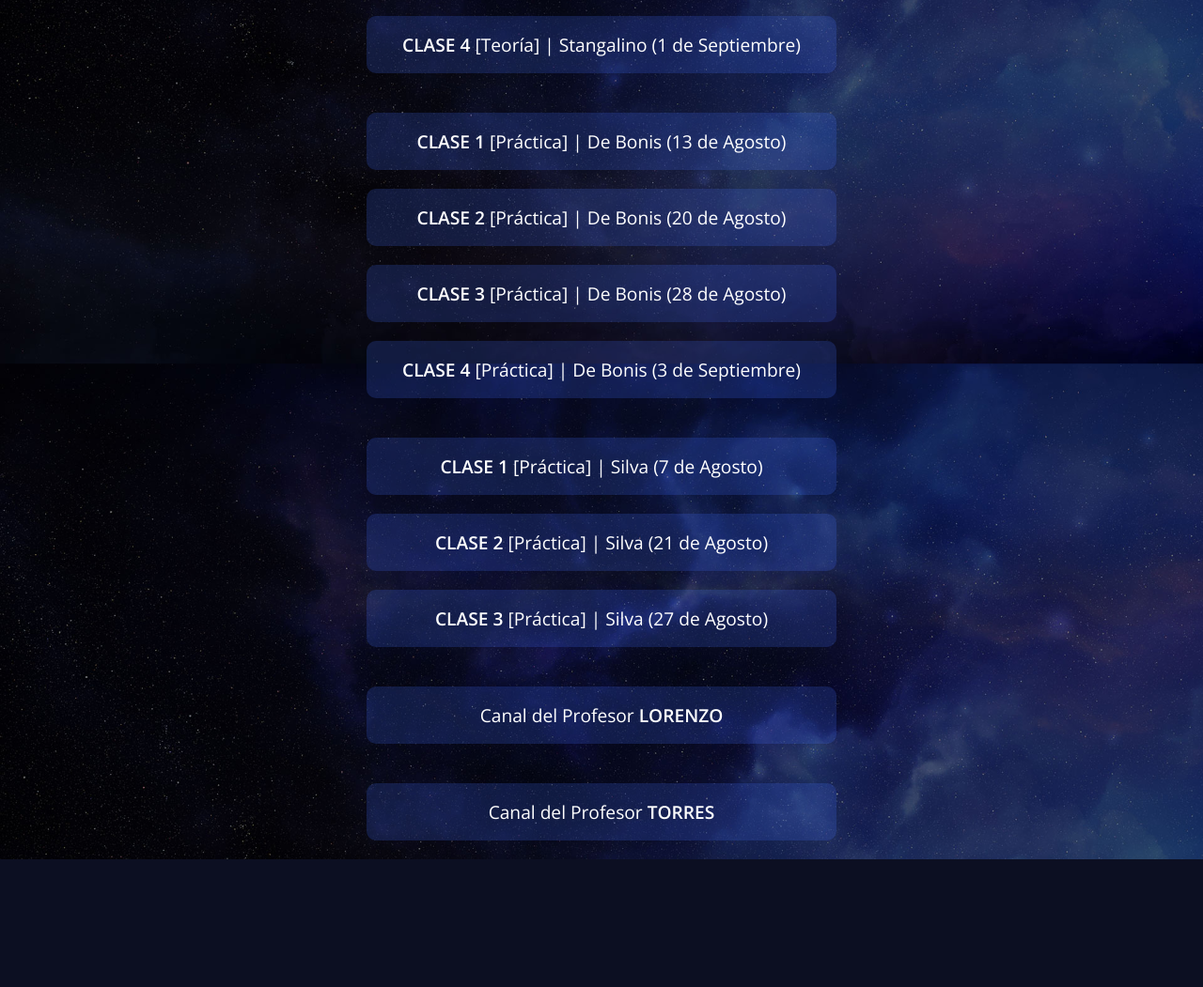
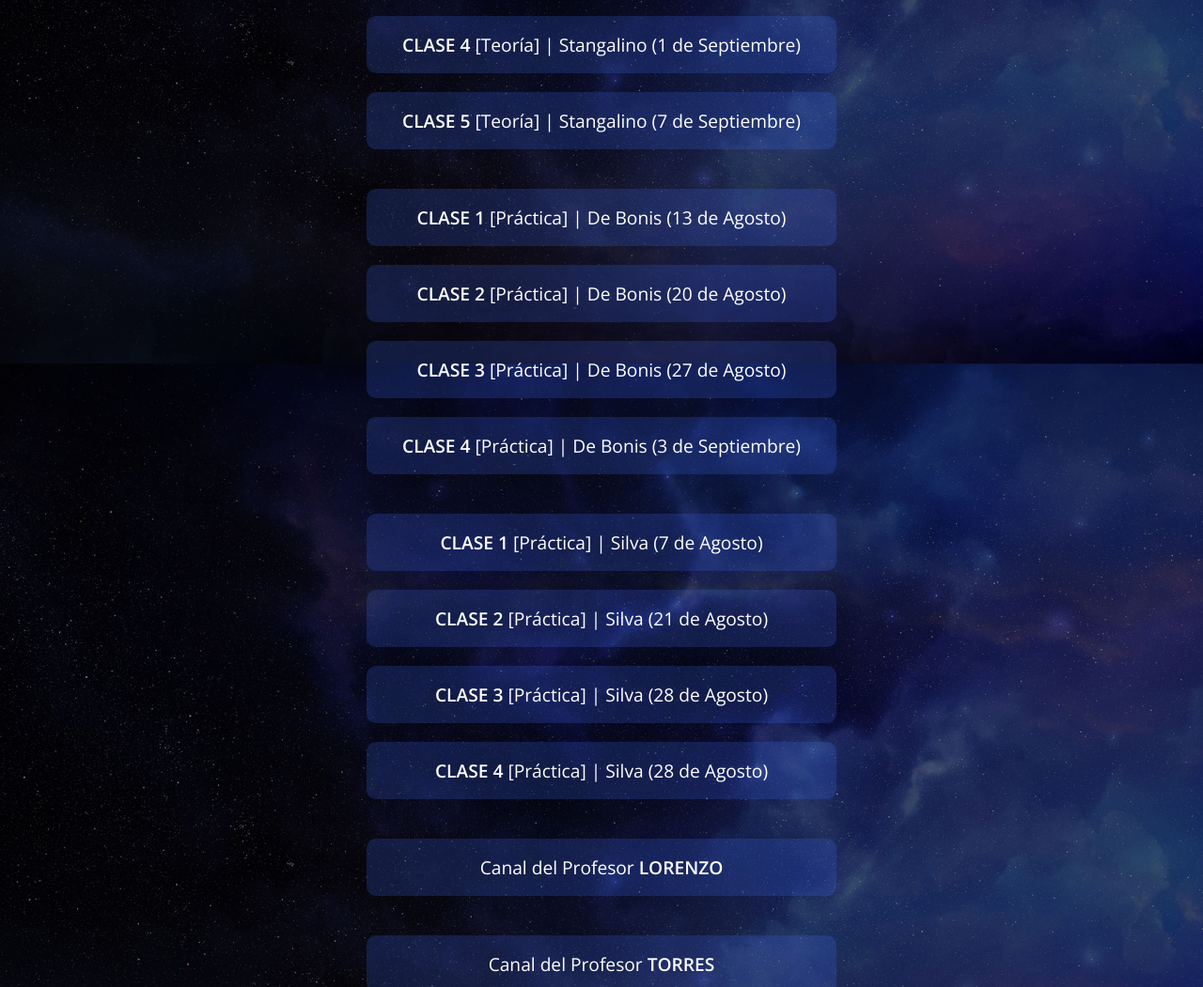
Before and after one commit to KHMarx0/0, a plain HTML site: page laboral/index.html in a window 1280 px wide. Shown: the part 466-1517 px from the top of the page at 94% size. Before the commit the page ends 1381 px from the top, so only its background shows below. Drawn offline with nearby package versions, Linux system fonts and the light colour scheme.

Commit message:
Update index.html

```diff
--- a/laboral/index.html
+++ b/laboral/index.html
@@ -26,19 +26,21 @@
         <a class="link" href="https://www.youtube.com/watch?v=fJ6ibRTLcPk" target="_blank"><strong>CLASE 2</strong> [Teoría] | Stangalino (18 de Agosto)</a>
         <a class="link" href="https://www.youtube.com/watch?v=M9pFkJRy_88" target="_blank"><strong>CLASE 3</strong> [Teoría] | Stangalino (25 de Agosto)</a>
         <a class="link" href="https://www.youtube.com/playlist?list=PLzMR15243cDu75f00nxlhq0_hh-z1ncoI" target="_blank"><strong>CLASE 4</strong> [Teoría] | Stangalino (1 de Septiembre)</a>
+        <a class="link" href="https://www.youtube.com/watch?v=aO93H665g7k" target="_blank"><strong>CLASE 5</strong> [Teoría] | Stangalino (7 de Septiembre)</a>
 
 <br>
 
         <a class="link" href="https://www.youtube.com/watch?v=6uL7vhjpNnw" target="_blank"><strong>CLASE 1</strong> [Práctica] | De Bonis (13 de Agosto) </a>
         <a class="link" href="https://www.youtube.com/watch?v=0TS6JNgZG8I" target="_blank"><strong>CLASE 2</strong> [Práctica] | De Bonis (20 de Agosto)</a>
-        <a class="link" href="https://www.youtube.com/watch?v=7dUBJXnUIwc" target="_blank"><strong>CLASE 3</strong> [Práctica] | De Bonis (28 de Agosto)</a>
+        <a class="link" href="https://www.youtube.com/watch?v=7dUBJXnUIwc" target="_blank"><strong>CLASE 3</strong> [Práctica] | De Bonis (27 de Agosto)</a>
                 <a class="link" href="https://www.youtube.com/watch?v=q4OFyKg2hQI" target="_blank"><strong>CLASE 4</strong> [Práctica] | De Bonis (3 de Septiembre)</a>
 
 <br>
 
         <a class="link" href="https://www.youtube.com/watch?v=AK3ZEZC-N5c" target="_blank"><strong>CLASE 1</strong> [Práctica] | Silva (7 de Agosto)</a>
         <a class="link" href="https://www.youtube.com/watch?v=yYsYWHhtbso" target="_blank"><strong>CLASE 2</strong> [Práctica] | Silva (21 de Agosto)</a>
-        <a class="link" href="https://www.youtube.com/watch?v=LL9gcFXZOgY" target="_blank"><strong>CLASE 3</strong> [Práctica] | Silva (27 de Agosto)</a>
+        <a class="link" href="https://www.youtube.com/watch?v=LL9gcFXZOgY" target="_blank"><strong>CLASE 3</strong> [Práctica] | Silva (28 de Agosto)</a>
+                <a class="link" href="https://www.youtube.com/watch?v=lyAmAimQGRU" target="_blank"><strong>CLASE 4</strong> [Práctica] | Silva (28 de Agosto)</a>
 
 <br>
 
```
